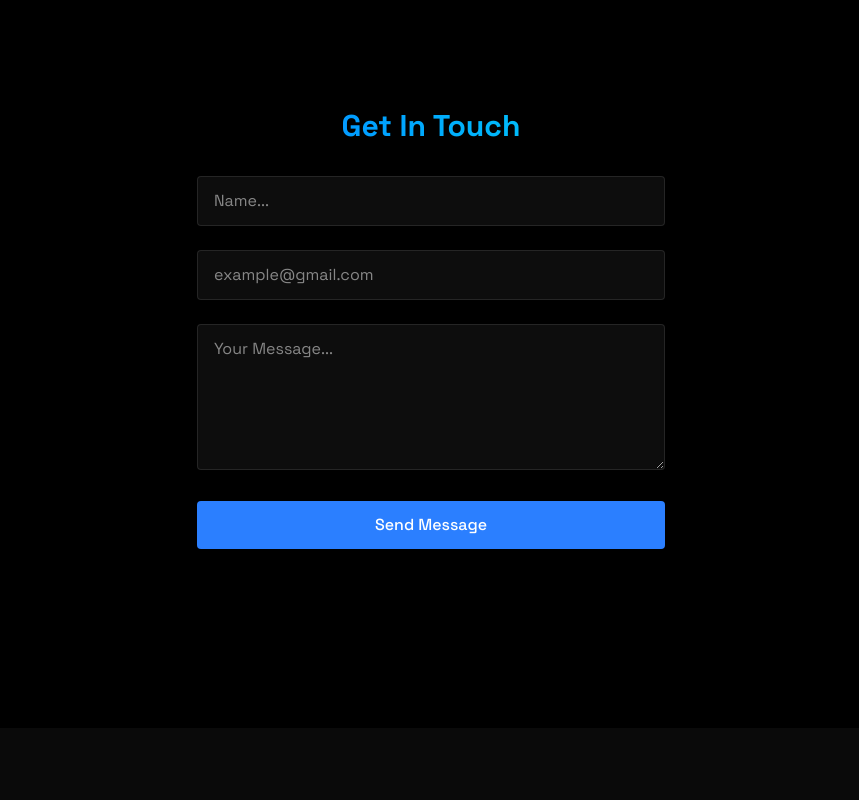
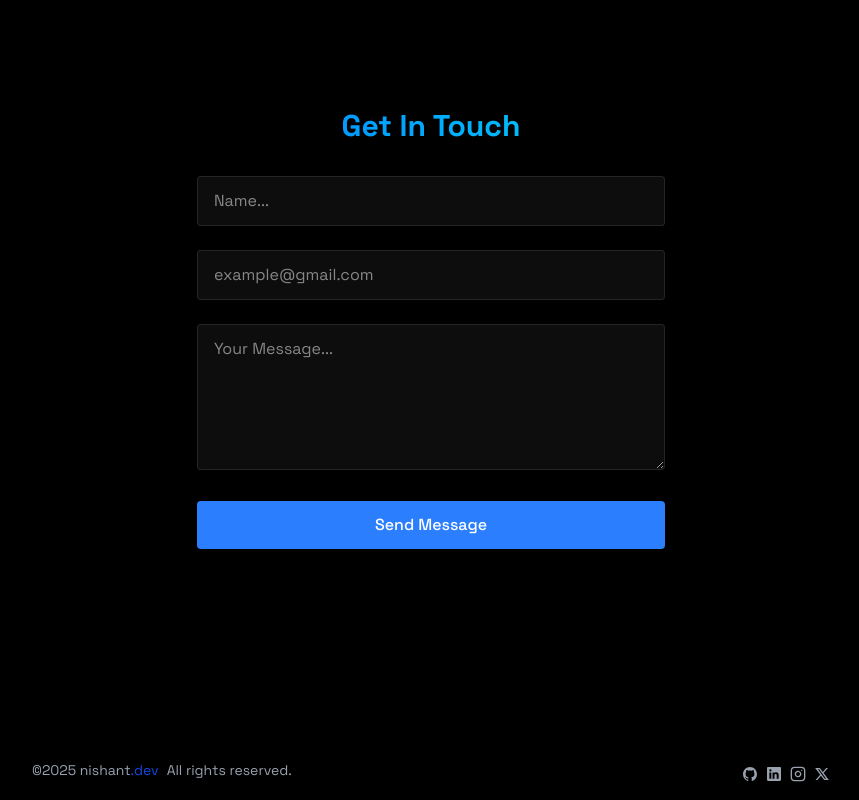
Before and after one commit to NishantRaj278/Portfolio, a React (Vite) app: page / in a window 1280 px wide. Shown: the part 2732-3532 px from the top of the page, without its empty margins (209-1068 px from the left). Before the commit the page ends 3460 px from the top, so only its background shows below. Built offline with nearby package versions, Linux system fonts and the light colour scheme.

Commit message:
footer added

```diff
--- a/package.json
+++ b/package.json
@@ -16,6 +16,7 @@
     "emailjs-com": "^3.2.0",
     "react": "^18.3.1",
     "react-dom": "^18.3.1",
+    "react-icons": "^5.5.0",
     "tailwindcss": "^4.0.0"
   },
   "devDependencies": {
--- a/src/App.jsx
+++ b/src/App.jsx
@@ -8,6 +8,7 @@
 import { Projects } from "./components/sections/Projects";
 import "./index.css";
 import { Contact } from "./components/sections/Contact";
+import Footer from "./components/Footer";
 
 function App() {
   const [isLoaded, setIsLoaded] = useState(false);
@@ -27,6 +28,7 @@
         <About />
         <Projects />
         <Contact />
+        <Footer />
       </div>
     </>
   );
--- /dev/null
+++ b/src/components/Footer.jsx
@@ -0,0 +1,31 @@
+import { IoLogoLinkedin } from "react-icons/io5";
+import { IoLogoGithub } from "react-icons/io";
+import { LuInstagram } from "react-icons/lu";
+import { RiTwitterXLine } from "react-icons/ri";
+
+
+function Footer() {
+  return (
+    <div>
+        <footer className="text-gray-400 py-8 w-full h-18">
+            <div className="container mx-auto px-4">
+            <div className="flex items-center justify-around">
+                <div className="flex items-center gap-2">
+                <p className="text-sm mb-2">©2025 nishant<span className="text-blue-700">.dev</span></p>
+                <p className="text-sm mb-2">All rights reserved.</p>
+                </div>
+
+                <div className="flex gap-2">
+                    <a href="https://github.com/NishantRaj278" target="_blank"><IoLogoGithub /></a>
+                    <a href="https://www.linkedin.com/in/nishantraj1234" target="_blank"><IoLogoLinkedin /></a>
+                    <a href="https://www.instagram.com/nishantraj._/" target="_blank"><LuInstagram /></a>
+                    <a href="https://x.com/NishantRaj36977" target="_blank"><RiTwitterXLine /></a>
+                </div>
+            </div>
+            </div>
+        </footer>
+    </div>
+  )
+}
+
+export default Footer
```
Also changed, not shown: 1 other file (tests, documents, lock files or other folders).
